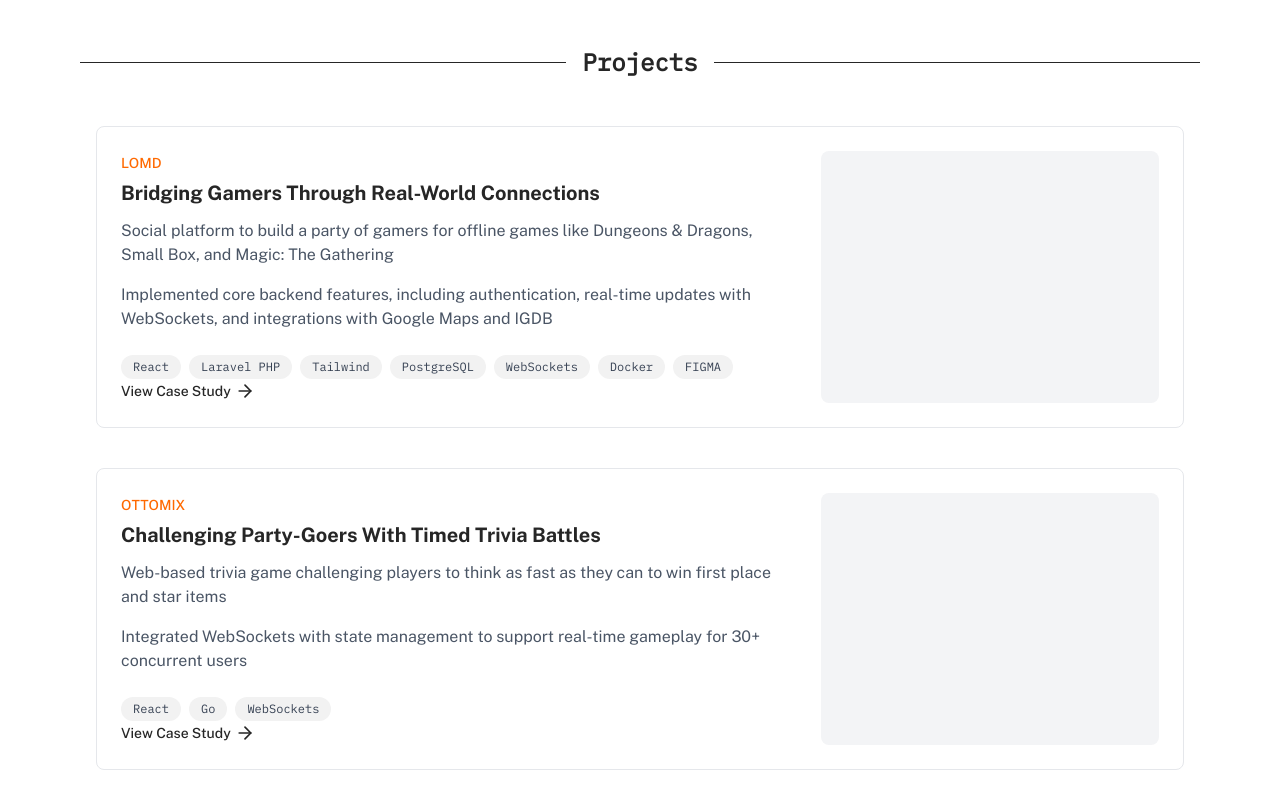
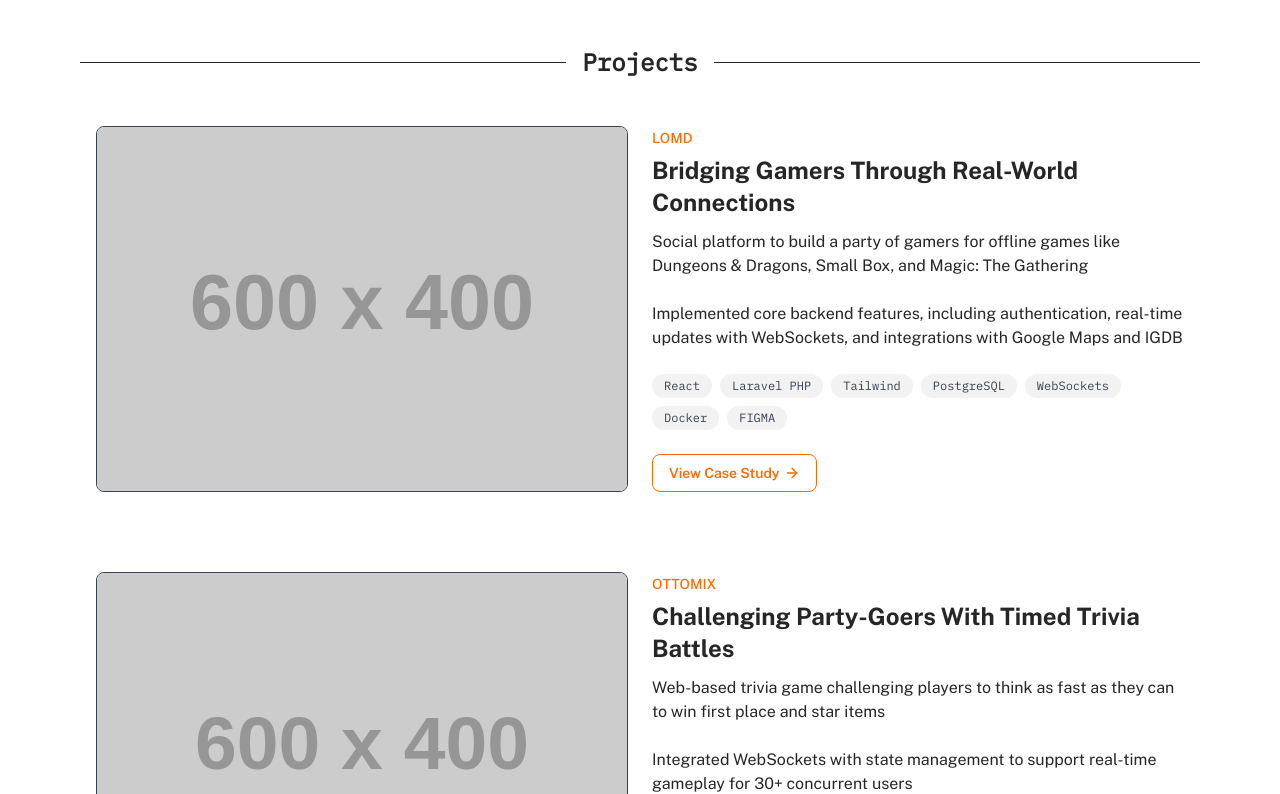
Before and after one commit to jenniferlieu/portfolio, a Next.js app: page / in a window 1280 px wide. Shown: the part 1046-1840 px from the top of the page. Built offline with nearby package versions, Linux system fonts and the light colour scheme.

Commit message:
style: update Projects section styles

```diff
--- a/next.config.mjs
+++ b/next.config.mjs
@@ -1,5 +1,15 @@
 /** @type {import('next').NextConfig} */
 const nextConfig = {
+  images: {
+    remotePatterns: [
+      {
+        protocol: "https",
+        hostname: "placehold.co",
+        port: "",
+        pathname: "/**",
+      },
+    ],
+  },
   webpack(config) {
     // Grab the existing rule that handles SVG imports
     const fileLoaderRule = config.module.rules.find((rule) =>
--- a/src/components/ProjectCard.jsx
+++ b/src/components/ProjectCard.jsx
@@ -1,3 +1,6 @@
+import Image from "next/image";
+import Link from "next/link";
+
 import PropTypes from "prop-types";
 import ArrowRightIcon from "../assets/ArrowRightIcon.svg";
 import BadgeList from "./BadgeList";
@@ -11,32 +14,35 @@ export default function ProjectCard({
   image,
 }) {
   return (
-    <div className="border border-gray-200 rounded-lg p-6 relative">
-      <div className="flex flex-col md:flex-row gap-6">
-        {/* description */}
-        <div className="md:w-2/3">
+    <div className=" p-6 lg:p-0 border border-gray-700 lg:border-none rounded-lg lg:hover:shadow-none hover:border-gray-300 hover:shadow-[0px_0px_10px_0px_rgba(64,64,64,0.2)] transition-all duration-300">
+      <div className="flex flex-col lg:flex-row gap-6">
+        <div className="relative lg:w-1/2 bg-gray-100 rounded-lg md:max-h-[400px] flex items-center">
+          <Image
+            src={image || "https://placehold.co/600x400/e2e8f0/e2e8f0.png"}
+            alt={title}
+            width={600}
+            height={400}
+            className="object-cover rounded-lg lg:border lg:border-gray-700 transition-all duration-200 ease-in-out hover:opacity-80 w-full h-full"
+          />
+        </div>
+        <div className="lg:w-1/2 space-y-6">
           <span className="text-orange-500 font-medium text-sm">
-            {category}
+            {category.toUpperCase()}
           </span>
-          <h3 className="font-bold text-xl mt-1 mb-3">{title}</h3>
-          <p className="text-gray-600 mb-4">{description}</p>
-          <p className="text-gray-600 mb-6">{details}</p>
-          <BadgeList list={technologies} />
-          <a
-            href="#"
-            className="inline-flex items-center text-sm font-medium hover:underline">
-            View Case Study{" "}
-            <ArrowRightIcon width={20} height={20} className="ml-1" />
-          </a>
-        </div>
-
-        {/* image */}
-        <div className="md:w-1/3 bg-gray-100 rounded-lg min-h-[200px]">
-          <img
-            src={image}
-            alt={title}
-            className="w-full h-full object-cover rounded-lg opacity-0"
-          />
+          <h2 className="font-bold text-2xl mt-1 mb-3">{title}</h2>
+          <p>{description}</p>
+          <p>{details}</p>
+          {<BadgeList list={technologies} />}
+          <Link
+            href={`/project/${category}`}
+            className="group inline-flex items-center gap-1 px-4 py-2 text-sm font-semibold text-orange-500 border border-orange-500 rounded-lg hover:shadow-md hover:bg-orange-500 hover:border-orange-200 hover:text-white duration-100 transition-colors">
+            View Case Study
+            <ArrowRightIcon
+              width={16}
+              height={16}
+              className="transition-transform duration-300 group-hover:translate-x-1"
+            />
+          </Link>
         </div>
       </div>
     </div>
--- a/src/components/Projects.jsx
+++ b/src/components/Projects.jsx
@@ -18,7 +18,7 @@ export default function Projects() {
       "Docker",
       "FIGMA",
     ],
-    image: "https://placehold.co/600x400/e2e8f0/e2e8f0",
+    image: "https://placehold.co/600x400/e2e8f0/e2e8f0.png",
   };
   const project2 = {
     category: "OTTOMIX",
@@ -28,11 +28,11 @@ export default function Projects() {
     details:
       "Integrated WebSockets with state management to support real-time gameplay for 30+ concurrent users",
     technologies: ["React", "Go", "WebSockets"],
-    image: "https://placehold.co/600x400/e2e8f0/e2e8f0",
+    image: "https://placehold.co/600x400/e2e8f0/e2e8f0.png",
   };
   return (
     <Section id="projects" title="Projects">
-      <div className="space-y-10">
+      <div className="space-y-20">
         <ProjectCard {...project1} />
         <ProjectCard {...project2} />
       </div>
```
